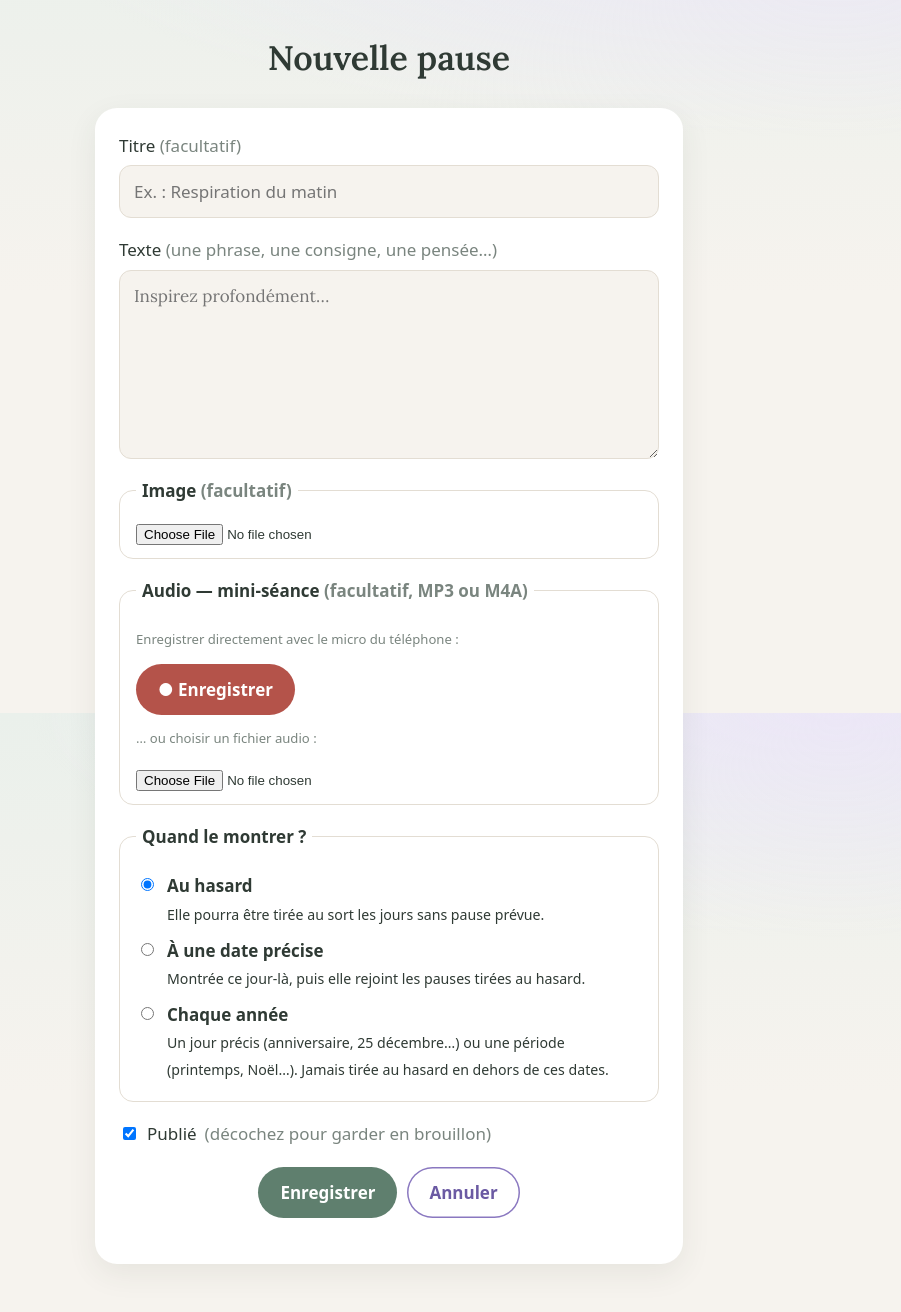
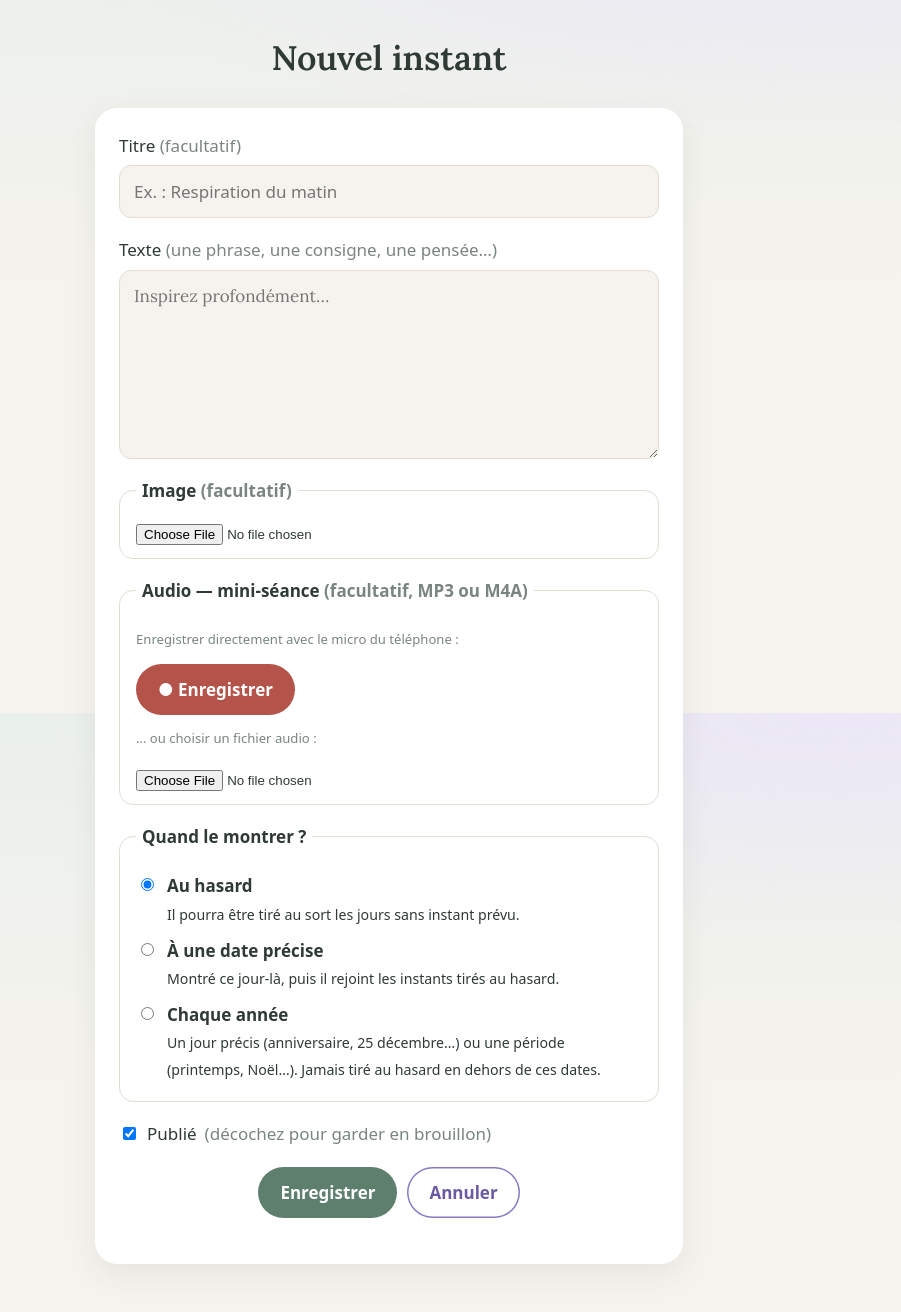
Before and after one commit to pschwaller69/sophro, a PHP site: page /admin/edit.php in a window 1280 px wide. Shown: the part 87-1399 px from the top of the page, without its empty margins (251-1152 px from the left). Run offline with PHP 8.4, Linux system fonts and the light colour scheme; the visitor is signed in with stand-in values (Sample User, id 1); some libraries are stand-ins or nearby versions.

Commit message:
« Instant » remplace « pause » ; même aperçu 1200×630 sur les réseaux pour toutes les publications
Co-Authored-By: Claude Opus 5.5 <noreply@anthropic.com>
Claude-Session: https://claude.ai/code/session_01GGqRrxrVufF2nEipwBSTih

```diff
--- a/admin/edit.php
+++ b/admin/edit.php
@@ -13,7 +13,7 @@ $id = (int) ($_GET['id'] ?? $_POST['id'] ?? 0);
 $c = $id ? get_content($id) : null;
 if ($id && !$c) {
     http_response_code(404);
-    exit('Pause introuvable.');
+    exit('Instant introuvable.');
 }
 $c = $c ?? [
     'id' => 0, 'title' => '', 'body' => '', 'image' => null, 'audio' => null,
@@ -72,7 +72,7 @@ if ($_SERVER['REQUEST_METHOD'] === 'POST') {
             $new['audio'] = $uploadedAudio;
         }
         if ($new['title'] === '' && $new['body'] === '' && !$new['image'] && !$new['audio']) {
-            throw new RuntimeException('La pause est vide : ajoutez au moins un texte, une image ou un audio.');
+            throw new RuntimeException('L’instant est vide : ajoutez au moins un texte, une image ou un audio.');
         }
 
         $cols = ['title', 'body', 'image', 'audio', 'mode', 'publish_date', 'yearly_start', 'yearly_end', 'active'];
@@ -114,7 +114,7 @@ function md_select(string $prefix, ?string $md): string
     return $out . '</select>';
 }
 
-page_head(['title' => $c['id'] ? 'Modifier la pause' : 'Nouvelle pause', 'noindex' => true], 'admin');
+page_head(['title' => $c['id'] ? 'Modifier l’instant' : 'Nouvel instant', 'noindex' => true], 'admin');
 ?>
 <header class="site-header">
   <a href="/admin/" class="brand"><img src="/assets/icon.svg" alt="" width="36" height="36"><span>Administration</span></a>
@@ -122,7 +122,7 @@ page_head(['title' => $c['id'] ? 'Modifier la pause' : 'Nouvelle pause', 'noinde
 </header>
 
 <main class="wrap">
-  <h1 class="admin-title"><?= $c['id'] ? 'Modifier la pause' : 'Nouvelle pause' ?></h1>
+  <h1 class="admin-title"><?= $c['id'] ? 'Modifier l’instant' : 'Nouvel instant' ?></h1>
   <?php if ($error): ?><p class="alert error"><?= h($error) ?></p><?php endif ?>
 
   <form method="post" enctype="multipart/form-data" class="form card" id="edit-form"><div class="card-body">
@@ -163,7 +163,7 @@ page_head(['title' => $c['id'] ? 'Modifier la pause' : 'Nouvelle pause', 'noinde
         </div>
         <div class="rec-result" hidden>
           <audio controls></audio>
-          <p class="small"><span class="rec-ok">✔ Cet enregistrement sera ajouté à la pause quand vous cliquerez sur « Enregistrer » en bas.</span>
+          <p class="small"><span class="rec-ok">✔ Cet enregistrement sera ajouté à l’instant quand vous cliquerez sur « Enregistrer » en bas.</span>
             <button type="button" class="linkish" data-rec="restart">Recommencer</button></p>
         </div>
         <p class="alert error rec-error" hidden></p>
@@ -175,15 +175,15 @@ page_head(['title' => $c['id'] ? 'Modifier la pause' : 'Nouvelle pause', 'noinde
     <fieldset class="modes">
       <legend>Quand le montrer ?</legend>
       <label class="radio"><input type="radio" name="mode" value="auto" <?= $c['mode'] === 'auto' ? 'checked' : '' ?>>
-        <span><strong>Au hasard</strong><br><small>Elle pourra être tirée au sort les jours sans pause prévue.</small></span></label>
+        <span><strong>Au hasard</strong><br><small>Il pourra être tiré au sort les jours sans instant prévu.</small></span></label>
       <label class="radio"><input type="radio" name="mode" value="date" <?= $c['mode'] === 'date' ? 'checked' : '' ?>>
-        <span><strong>À une date précise</strong><br><small>Montrée ce jour-là, puis elle rejoint les pauses tirées au hasard.</small></span></label>
+        <span><strong>À une date précise</strong><br><small>Montré ce jour-là, puis il rejoint les instants tirés au hasard.</small></span></label>
       <div class="mode-opts" data-for="date">
         <input type="date" name="publish_date" value="<?= h($c['publish_date'] ?? date('Y-m-d', strtotime('+1 day'))) ?>">
         <label class="inline"><input type="checkbox" name="repeat"> Répéter chaque année à cette date <span class="muted">(anniversaire, fête…)</span></label>
       </div>
       <label class="radio"><input type="radio" name="mode" value="yearly" <?= $c['mode'] === 'yearly' ? 'checked' : '' ?>>
-        <span><strong>Chaque année</strong><br><small>Un jour précis (anniversaire, 25 décembre…) ou une période (printemps, Noël…). Jamais tirée au hasard en dehors de ces dates.</small></span></label>
+        <span><strong>Chaque année</strong><br><small>Un jour précis (anniversaire, 25 décembre…) ou une période (printemps, Noël…). Jamais tiré au hasard en dehors de ces dates.</small></span></label>
       <div class="mode-opts" data-for="yearly">
         <div class="presets">
           <button type="button" data-preset="12-25,12-25">Jour de Noël</button>
@@ -210,11 +210,11 @@ page_head(['title' => $c['id'] ? 'Modifier la pause' : 'Nouvelle pause', 'noinde
   </div></form>
 
   <?php if ($c['id']): ?>
-    <form method="post" class="delete-form" onsubmit="return confirm('Supprimer définitivement cette pause ?')">
+    <form method="post" class="delete-form" onsubmit="return confirm('Supprimer définitivement cet instant ?')">
       <?= csrf_field() ?>
       <input type="hidden" name="id" value="<?= (int) $c['id'] ?>">
       <input type="hidden" name="action" value="delete">
-      <button class="btn btn-danger">Supprimer cette pause</button>
+      <button class="btn btn-danger">Supprimer cet instant</button>
     </form>
   <?php endif ?>
 </main>
--- a/cron/daily.php
+++ b/cron/daily.php
@@ -27,7 +27,7 @@ $today = date('Y-m-d');
 
 $c = content_for_day($today);
 if (!$c) {
-    echo "$today : aucune pause, rien à faire.\n";
+    echo "$today : aucun instant, rien à faire.\n";
     exit(0);
 }
 echo "$today : « " . content_label($c) . " »\n";
--- a/index.php
+++ b/index.php
@@ -53,18 +53,18 @@ page_head($meta, 'public');
 
 <main class="wrap">
   <p class="today-label">
-    <?= $isPermalink ? 'Une pause partagée avec vous' : 'La pause du jour · ' . h(date_fr($today)) ?>
+    <?= $isPermalink ? 'Un instant partagé avec vous' : 'L’instant du jour · ' . h(date_fr($today)) ?>
   </p>
 
   <?php if ($c): ?>
     <?= render_content($c) ?>
     <div class="actions">
       <?= share_button($c) ?>
-      <?php if ($isPermalink): ?><a class="btn btn-ghost" href="/">Voir la pause du jour</a><?php endif ?>
+      <?php if ($isPermalink): ?><a class="btn btn-ghost" href="/">Voir l’instant du jour</a><?php endif ?>
     </div>
   <?php else: ?>
     <article class="card text-only"><div class="card-body">
-      <div class="card-text">Prenez un instant pour respirer profondément… La première pause arrive très bientôt.</div>
+      <div class="card-text">Prenez le temps de respirer profondément… Le premier instant arrive très bientôt.</div>
     </div></article>
   <?php endif ?>
 
--- a/lib/bootstrap.php
+++ b/lib/bootstrap.php
@@ -9,7 +9,7 @@ define('ROOT', dirname(__DIR__));
 $__cfgFile = ROOT . '/config.local.php';
 $GLOBALS['CONFIG'] = array_merge([
     'site_name'           => 'Sophro du jour',
-    'site_tagline'        => 'Une pause sophrologie, chaque jour',
+    'site_tagline'        => 'Un instant de sophrologie, chaque jour',
     'site_url'            => '',      // ex. https://sophro.schwaller.fr (détecté automatiquement si vide)
     'notify_label'        => '7 h 30',   // heure affichée sur le bouton de notification (l'heure réelle est celle de la tâche cron)
     'admin_password_hash' => '',      // facultatif : sinon le mot de passe est créé depuis /admin/ et stocké en base
--- a/lib/layout.php
+++ b/lib/layout.php
@@ -26,6 +26,7 @@ function page_head(array $meta = [], string $bodyClass = ''): void
 <meta property="og:description" content="<?= h($desc) ?>">
 <meta property="og:url" content="<?= h($url) ?>">
 <meta property="og:image" content="<?= h($image) ?>">
+<?php if (str_contains($image, '/og.php')): ?><meta property="og:image:type" content="image/jpeg"><meta property="og:image:width" content="1200"><meta property="og:image:height" content="630"><?php endif ?>
 <?php if (!empty($meta['audio'])): ?><meta property="og:audio" content="<?= h($meta['audio']) ?>"><?php endif ?>
 <meta name="twitter:card" content="summary_large_image">
 <meta name="theme-color" content="#5f7f6e">
@@ -142,8 +143,6 @@ function render_content(array $c): string
 /** Image Open Graph : l'image du contenu, ou une carte générée avec le texte. */
 function og_image_url(array $c): string
 {
-    if ($c['image']) {
-        return base_url() . media_url($c['image']);
-    }
+    // Tous les instants (texte, image, audio) ont le même aperçu 1200×630 sur les réseaux sociaux
     return base_url() . '/og.php?p=' . (int) $c['id'] . '&v=' . substr(md5($c['updated_at']), 0, 6);
 }
--- a/lib/social.php
+++ b/lib/social.php
@@ -63,7 +63,7 @@ function post_instagram(array $c): string
     $ig = trim((string) setting('ig_user_id'));
     $token = trim((string) setting('fb_token'));
     // Instagram n'affiche pas les liens cliquables dans les légendes : on renvoie vers le lien du profil.
-    $caption = social_caption($c) . "\n\n✨ Retrouvez chaque jour une pause sophrologie : lien dans la bio.";
+    $caption = social_caption($c) . "\n\n✨ Retrouvez chaque jour un instant de sophrologie : lien dans la bio.";
     $media = graph_post("$ig/media", ['image_url' => social_image_url($c), 'caption' => $caption, 'access_token' => $token]);
     // Instagram traite l'image quelques secondes avant de pouvoir la publier
     $last = null;
--- a/sw.js
+++ b/sw.js
@@ -1,5 +1,5 @@
 // Service worker : permet l'installation et l'affichage hors connexion du dernier contenu consulté.
-const VERSION = 'sophro-v3';
+const VERSION = 'sophro-v4';
 const STATIC = ['/', '/assets/style.css', '/assets/app.js', '/assets/icon.svg', '/assets/fonts/Lora.ttf', '/assets/fonts/Lora-Italic.ttf', '/manifest.webmanifest', '/assets/seasons/printemps.svg', '/assets/seasons/ete.svg', '/assets/seasons/automne.svg', '/assets/seasons/hiver.svg'];
 
 self.addEventListener('install', (e) => {
@@ -48,7 +48,7 @@ self.addEventListener('fetch', (e) => {
 // Notification du matin : le serveur envoie un simple signal, on va chercher le contenu du jour.
 self.addEventListener('push', (e) => {
   e.waitUntil((async () => {
-    let d = { title: 'Votre pause du jour est arrivée', body: 'Prenez un instant pour vous.', url: '/' };
+    let d = { title: 'Votre instant du jour est arrivé', body: 'Prenez le temps de respirer.', url: '/' };
     try { d = await (await fetch('/api/today.php', { cache: 'no-store' })).json(); } catch (err) { /* message par défaut */ }
     if (self.navigator.setAppBadge) { try { await self.navigator.setAppBadge(1); } catch (err) {} }
     await self.registration.showNotification(d.title, {
--- a/tools/render-images.js
+++ b/tools/render-images.js
@@ -19,7 +19,7 @@ const lora = 'data:font/ttf;base64,' + fs.readFileSync(path.join(A, 'fonts/Lora-
     body{width:1200px;height:630px;display:flex;flex-direction:column;align-items:center;justify-content:center;gap:28px;
     background:radial-gradient(circle at 88% 15%,#d5e2d9,transparent 40%),radial-gradient(circle at 8% 95%,#eadcc4,transparent 40%),linear-gradient(#eef3ef,#f6efe4);
     font-family:L,serif;color:#2f3a34}svg{width:150px;height:150px}h1{font-size:76px;margin:0;font-weight:500}p{font-size:34px;margin:0;color:#5f7f6e}</style>
-    ${svg}<h1>Sophro du jour</h1><p>Une pause sophrologie, chaque jour</p>`);
+    ${svg}<h1>Sophro du jour</h1><p>Un instant de sophrologie, chaque jour</p>`);
   await p.screenshot({ path: path.join(A, 'og-default.png') });
   await b.close();
 })();
```
Also changed, not shown: admin/import.php (+5 -5 lines), admin/index.php (+8 -8 lines), admin/social.php (+4 -4 lines), api/today.php (+4 -4 lines), og.php (+45 -7 lines), README.md, assets/og-default.png, manifest.webmanifest, 1 other file.
